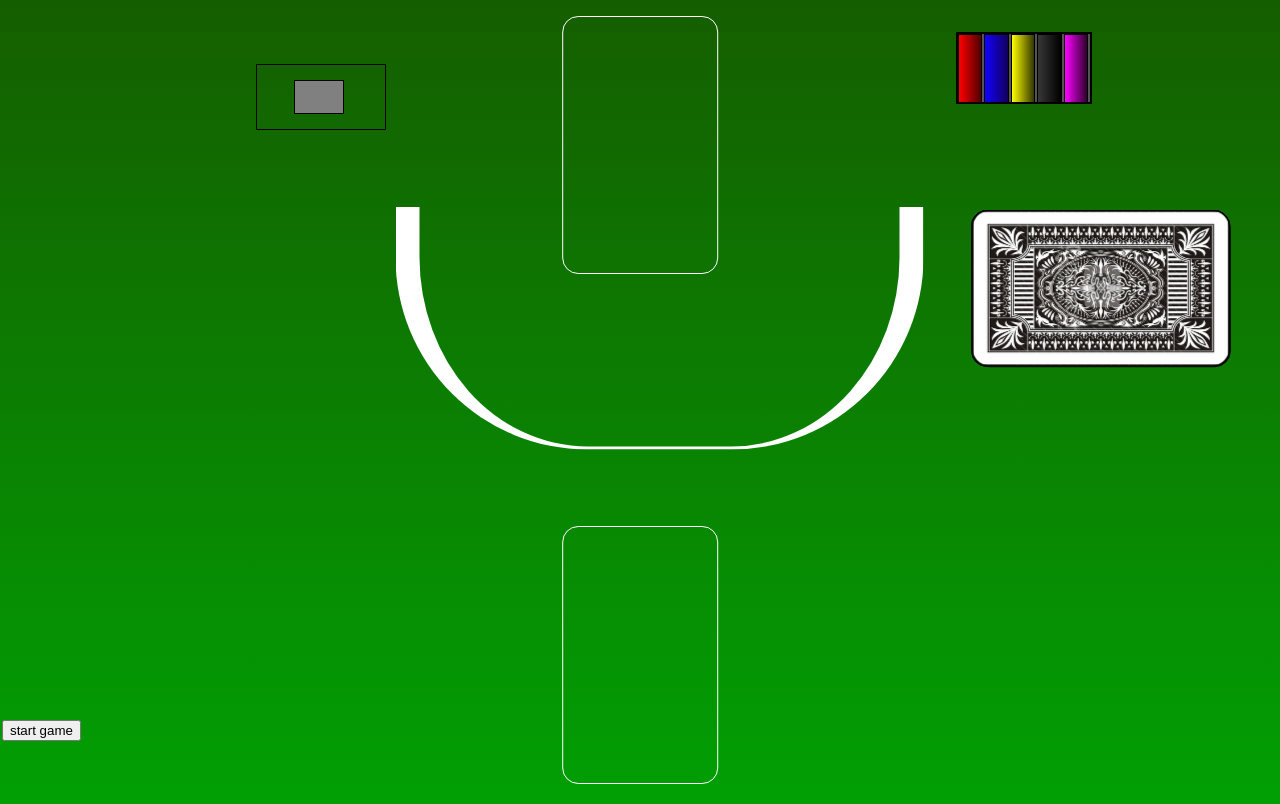
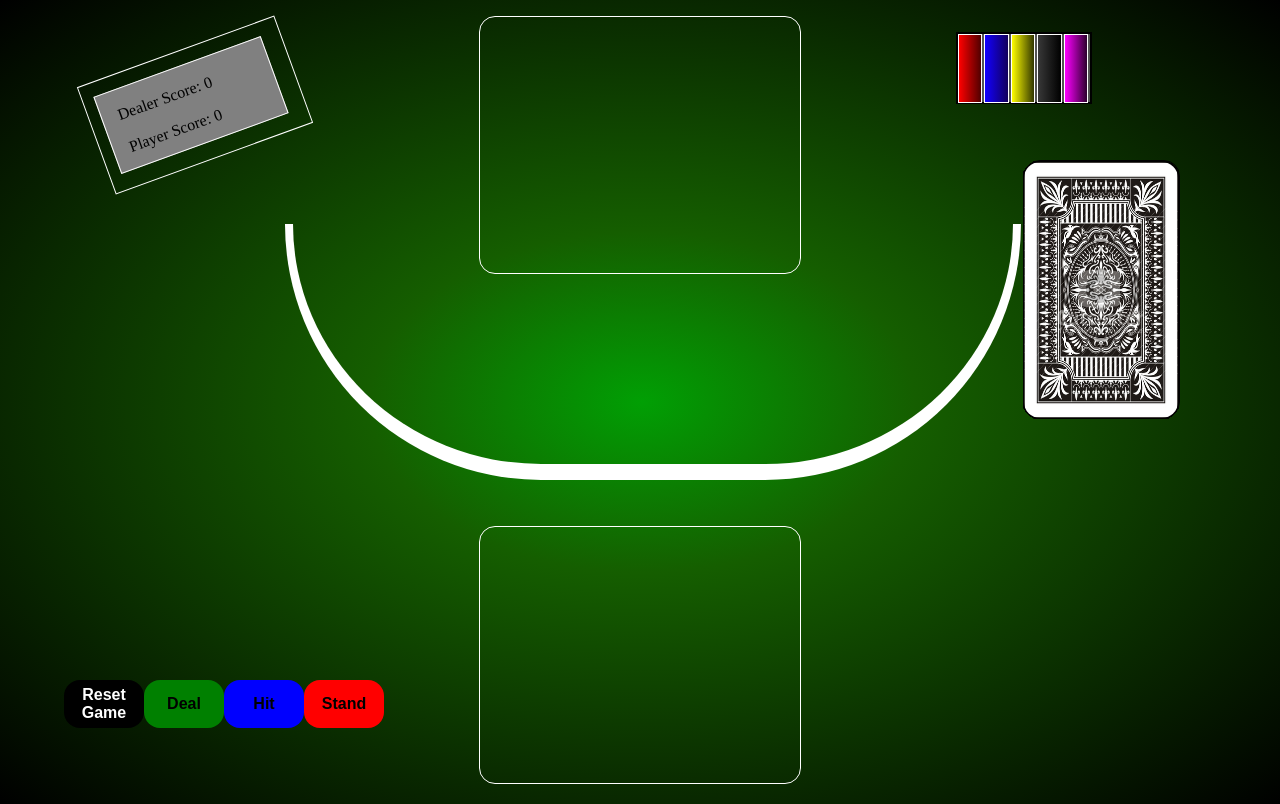
Before and after one commit to imjohnpop/blackjack, a PHP site: page / in a window 1280 px wide. Run offline with PHP 8.4, Linux system fonts and the light colour scheme; some libraries are stand-ins or nearby versions.

Commit message:
nicer design with buttons and score

```diff
--- a/card.css
+++ b/card.css
@@ -114,6 +114,7 @@
     position: absolute;
     top: 0px;
     left: 0px;
+    z-index: 1000;
 }
 .hearts {
     color: #911919;
@@ -121,8 +122,3 @@
 .diamonds {
     color: #911919;
 }
-#button {
-    position: absolute;
-    top: 90%;
-    left: 0;
-}
--- a/deck.php
+++ b/deck.php
@@ -43,7 +43,7 @@
         'J' => 10,
         'Q' => 10,
         'K' => 10,
-        'A' => 1
+        'A' => null
     ];
 
     for ($i=2; $i < 15; $i++) {
@@ -146,7 +146,7 @@
                     <div class="card flipper">
                         <div class="front">
                             <div class="left small">
-                                <p class="$color">$key</p>
+                                <p class="value $color">$key</p>
                                 <img src="card_images/$color.png">
                             </div>
 EOD;
--- a/index.php
+++ b/index.php
@@ -26,8 +26,11 @@
         <div id="player"></div>
         <div id="dealer"></div>
 
-        <div id="moneyholder_grey"></div>
-        <div id="moneyholder"></div>
+        <div id="score_grey">
+            <p>Dealer Score: <span id="dealer_score">0</span></p>
+            <p>Player Score: <span id="player_score">0</span></p>
+        </div>
+        <div id="score"></div>
 
         <div id="deck">
             <?php
@@ -39,7 +42,10 @@
         </div>
 
         <div id="buttons">
-            <button class="startgame" type="button">start game</button>
+            <button id="reset" type="button"><a href="index.php">Reset Game</a></button>
+            <button id="deal" type="button">Deal</button>
+            <button id="hit" type="button">Hit</button>
+            <button id="stand" type="button">Stand</button>
         </div>
 
         <div class="half-circle"></div>
@@ -54,45 +60,73 @@
 <script src="https://ajax.googleapis.com/ajax/libs/jquery/3.2.1/jquery.min.js"></script>
 
 <script>
-    $(".card").click(function() {
-            $(this).toggleClass("flipper")
-        })
+    // $(".card").click(function() {
+    //         $(this).toggleClass("flipper")
+    //     });
+var dealer_hand = 0;
+var player_hand = 0;
+var dealed = 0;
+// var dealer_score = $("#deck .deckcard p.value");
+// var player_score = $("#deck .deckcard p.value");
 
-
-        $('.startgame').click(function() {
+        $('#deal').click(function() {
+            if (dealed==0) {
                 var dealer = $('#dealer').offset();
                 var player = $('#player').offset();
-            var i = 0;
-            interval = setInterval(function() {
+                var deck_offset = $('#deck').offset();
+
+                var counter = 0;
+                function deal() {
                     var card = $("#deck .deckcard").last();
                     var card_offset = card.offset();
-                ++i;
-                if ( i % 2 ==0) {
+                    if ( counter % 2 ==1) {
                     //dealer
+                        //var number = $("#deck .deckcard p.value").text();
+                        dealer_hand++;
                         card.animate({
-                        'top': dealer.top,
-                        'left': dealer.left
+                            'top': dealer.top-deck_offset.top,
+                            'left': dealer.left-deck_offset.left+((153*0.25)*(dealer_hand-1))
                         }, 1000, function () {
                             card.detach();
+                            card.css({
+                                'top': 0,
+                                'left': 0+((153*0.25)*(dealer_hand-1))
+                            });
+                            if (counter==3) {
+                                card.find('.card').toggleClass("flipper");
+                                }
                             $('#dealer').append(card);
+                            counter++;
+                            if(counter<4){
+                                deal();
+                            }
                         });
                     }
                     else
                     {
                     //hrac
+                        player_hand++;
                         card.animate({
-                        'top': player.top,
-                        'left':player.left
+                            'top': player.top-deck_offset.top,
+                            'left': player.left-deck_offset.left+((153*0.25)*(player_hand-1))
                         }, 1000, function () {
                             card.detach();
+                            card.css({
+                                'top': 0,
+                                'left': 0+((153*0.25)*(player_hand-1))
+                            });
+                            card.find('.card').toggleClass("flipper");
                             $('#player').append(card);
-
+                            counter++;
+                            if(counter<4){
+                                deal();
+                            }
                         });
                     }
-                if(i == 4) {
-                    clearInterval(interval);
                 }
-            }, 500);
+                deal();
+            }
+            dealed++;
         });
 
 </script>
--- a/table.css
+++ b/table.css
@@ -3,7 +3,7 @@ body {
     padding:0;
 }
 #table {
-    background: linear-gradient(#155E00, #019F04) ;
+    background: radial-gradient( #019F04 0%,#155E00 30%,#000 100%) ;
     padding: 2px;
     width: 100vw;
     height: 100vh;
@@ -25,45 +25,56 @@ body {
 #player {
     border: 1px solid #FFFFFF;
     background-color: transparent;
-    width: 9.6em;
+    width: 20em;
     height: 16em;
     position: absolute;
     bottom: 1em;
     left: 50%;
     transform: translateX(-50%);
     border-radius: 1em;
+    display: flex;
+    justify-content: space-between;
     }
 
 #dealer {
     border: 1px solid #FFFFFF;
     background-color: transparent;
-    width: 9.6em;
+    width: 20em;
     height: 16em;
     position: absolute;
     top: 1em;
     left: 50%;
     transform: translateX(-50%);
     border-radius: 1em;
+    display: flex;
     }
 
-#moneyholder_grey {
-    border: 1px solid #000000;
+#score_grey {
+    border: 1px solid #fff;
     background-color: gray;
-    width: 3em;
-    height: 2em;
+    width: 11em;
+    height: 5em;
     position: absolute;
-    top: 10%;
-    left: 23%;
+    top: 8%;
+    left: 8%;
+    -webkit-transform: rotateY(340deg);
+    transform: rotate(340deg);
     }
 
-#moneyholder {
-    border: 1px solid #000000;
+#score_grey p {
+    padding-left: 1em;
+}
+
+#score {
+    border: 1px solid #fff;
     background-color: transparent;
-    width: 8em;
-    height: 4em;
+    width: 13em;
+    height: 7em;
     position: absolute;
-    top: 8%;
-    left: 20%;
+    top: 6%;
+    left: 7%;
+    -webkit-transform: rotateY(340deg);
+    transform: rotate(340deg);
 }
 
 
@@ -75,12 +86,12 @@ body {
     position: absolute;
     top: 20%;
     left: 80%;
-    transform: rotate(90deg);
+    /* transform: rotate(90deg); */
     border-radius: 1em;
     }
 
 #red_chips{
-    border: 1px solid #000000;
+    border: 1px solid #fff;
     background: linear-gradient(to right, #FF0000, #500000) ;
     width: 1.4em;
     height: 4.2em;
@@ -90,7 +101,7 @@ body {
     }
 
 #blue_chips{
-    border: 1px solid #000000;
+    border: 1px solid #fff;
     background: linear-gradient(to right, #1200FF, #13005C);
     width: 1.4em;
     height: 4.2em;
@@ -100,7 +111,7 @@ body {
     }
 
 #yellow_chips{
-    border: 1px solid #000000;
+    border: 1px solid #fff;
     background: linear-gradient(to right, #FFFD00, #323700) ;
     width: 1.4em;
     height: 4.2em;
@@ -110,7 +121,7 @@ body {
     }
 
 #black_chips{
-    border: 1px solid #000000;
+    border: 1px solid #fff;
     background: linear-gradient(to right, #383838 ,black);
     width: 1.4em;
     height: 4.2em;
@@ -120,7 +131,7 @@ body {
     }
 
 #pink_chips{
-    border: 1px solid #000000;
+    border: 1px solid #fff;
     background: linear-gradient(to right, #FD00FF, #2D002E);
     width: 1.4em;
     height: 4.2em;
@@ -130,20 +141,63 @@ body {
     }
 
 .half-circle {
-    height:30em;
+    height:45em;
     width: 15em;
-    border-radius: 12em 0 0 12em;
-    border-top:  1.5em solid #FFFFFF;
-    border-left:   solid #FFFFFF;
-    border-bottom: 1.5em solid #FFFFFF;
+    border-radius: 16em 0 0 16em;
+    border-top:  0.5em solid #FFFFFF;
+    border-left:   1em solid #FFFFFF;
+    border-bottom: 0.5em solid #FFFFFF;
     transform:  rotate(-90deg);
     position: absolute;
-    top: 4em;
-    left:42%;
-
+    top: -1em;
+    left:41%;
     }
 
 #buttons {
     position: absolute;
-    top: 90%;
+    top: 85%;
+    left: 5%;
+    display: flex;
+    justify-content: space-between;
+    width: 25vw;
 }
+
+#buttons button {
+    width: 5em;
+    height: 3em;
+    border-radius: 1em;
+    font-size: 1em;
+    font-weight: 700;
+    cursor: pointer;
+    border: none;
+}
+
+#buttons #reset {
+    background-color: black;
+}
+
+#buttons #reset a {
+    color: white;
+    text-decoration: none;
+}
+#buttons #reset:hover {
+    border: 1px solid white;
+}
+#buttons #deal {
+    background-color: green;
+}
+#buttons #deal:hover {
+    border: 1px solid white;
+}
+#buttons #hit {
+    background-color: blue;
+}
+#buttons #hit:hover {
+    border: 1px  solid white;
+}
+#buttons #stand {
+    background-color: red;
+}
+#buttons #stand:hover {
+    border: 1px solid white;
+}
```
Lines whose indentation alone changed are shown as unchanged.
